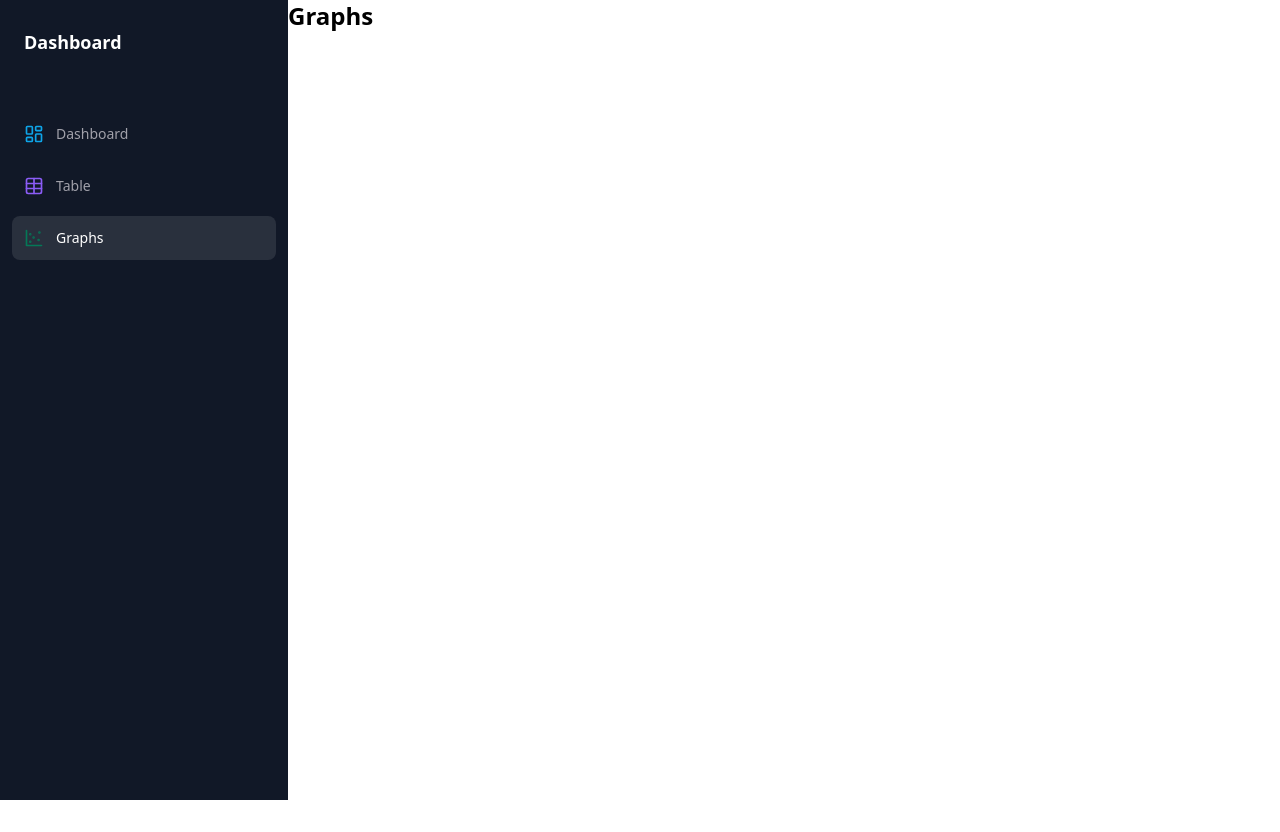
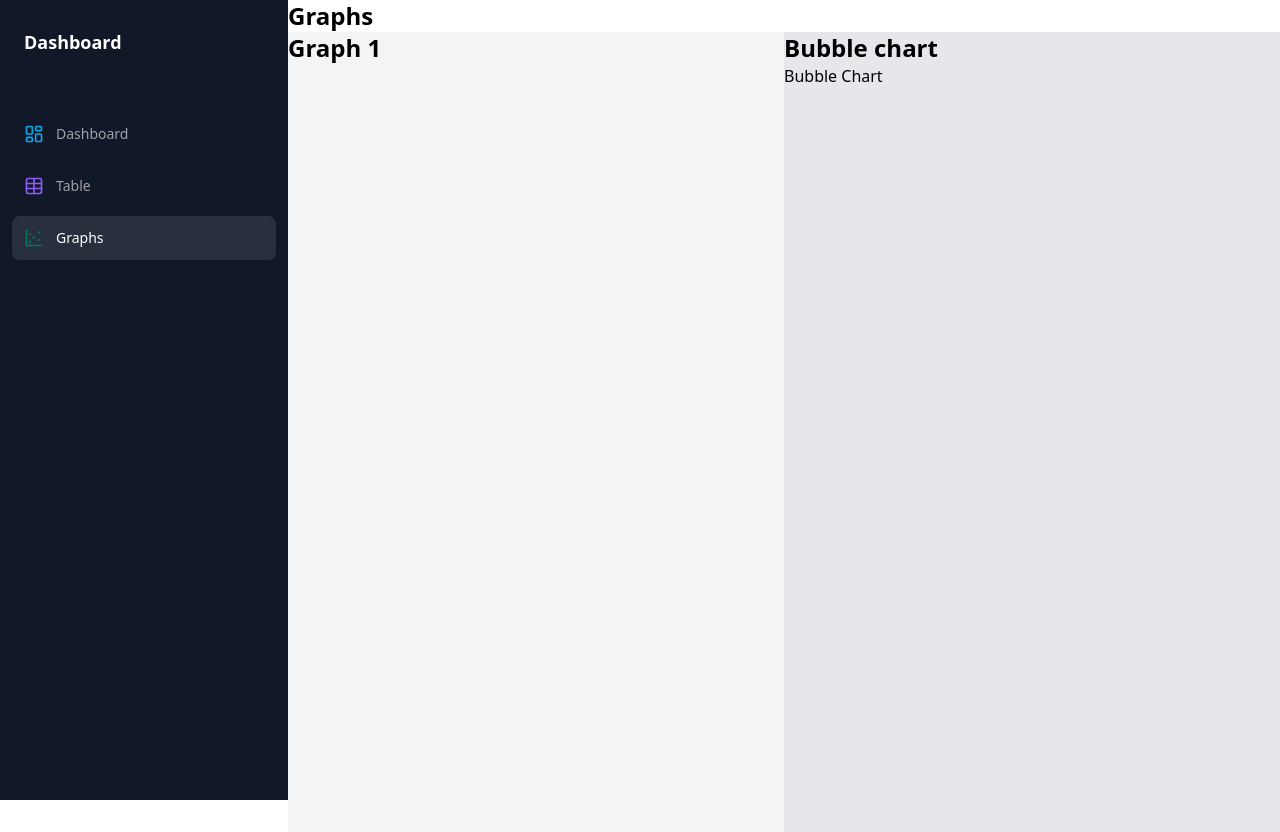
Before and after one commit to ShahSau/superstore_dashboard, a React (Vite) app: page /graph in a window 1280 px wide. Before the commit the page ends 800 px from the top, so only its background shows below. Built offline with nearby package versions, Linux system fonts and the light colour scheme.

Commit message:
bubble chart init

```diff
--- a/package.json
+++ b/package.json
@@ -24,6 +24,7 @@
     "tailwind-merge": "^2.2.2"
   },
   "devDependencies": {
+    "@types/d3": "^7.4.3",
     "@types/react": "^18.2.66",
     "@types/react-dom": "^18.2.22",
     "@typescript-eslint/eslint-plugin": "^7.2.0",
--- /dev/null
+++ b/src/components/BubbleChart.tsx
@@ -0,0 +1,18 @@
+import { useEffect, useMemo, useRef } from "react";
+
+import Data from "../libs/data";
+
+
+
+
+const BubbleChart = () => {
+
+
+  return (
+    <div>
+        <h1>Bubble Chart</h1>
+    </div>
+  );
+}
+
+export default BubbleChart
--- a/src/components/PieChart.tsx
+++ b/src/components/PieChart.tsx
@@ -39,9 +39,7 @@ const PieChartGraph = ({
             { name: "East", value: (data as { east: number }).east },
             { name: "West", value: (data as { west: number }).west }
         ])
-        console.log(data)
     }, [data])
-    console.log(data)
   return (
     <div>
         <PieChart width={200} height={400}>
--- a/src/components/Recharts.tsx
+++ b/src/components/Recharts.tsx
@@ -37,8 +37,8 @@ const Recharts = ({
       item.Profit_ratio = 0
     })
     Data.map((item) => {
-      if (item.Order_Date.split("-")[2] == year) {
-        const month = item.Order_Date.split("-")[1];
+      if (item.Order_Date.split("-")[2] == year) { //here
+        const month = item.Order_Date.split("-")[1]; //here
         graphData[Number(month) - 1].Total = graphData[Number(month) - 1].Total + Number(item.Sales);
         graphData[Number(month) - 1].Profit = graphData[Number(month) - 1].Profit + Number(item.Profit);
         graphData[Number(month) - 1].itemsSold = graphData[Number(month) - 1].itemsSold + Number(item.Quantity);
--- a/src/pages/Graphs.tsx
+++ b/src/pages/Graphs.tsx
@@ -1,4 +1,5 @@
 
+import BubbleChart from '../components/BubbleChart'
 import DashboardLayout from '../components/Layout'
 
 
@@ -7,6 +8,17 @@ const Graphs = () => {
     <div>
       <DashboardLayout>
         <h1 className="text-2xl font-bold">Graphs</h1>
+        <div className="grid h-screen grid-cols-2">
+          {/* left side */}
+          <div className="col-span-1 bg-gray-100">
+            <h1 className="text-2xl font-bold">Graph 1</h1>
+            </div>
+          {/* right side */}
+          <div className="col-span-1 bg-gray-200">
+            <h1 className="text-2xl font-bold">Bubble chart</h1>
+            <BubbleChart />
+          </div>
+        </div>
 
       </DashboardLayout>
     </div>
```
Also changed, not shown: 1 other file (tests, documents, lock files or other folders). Lines whose indentation alone changed are shown as unchanged.
